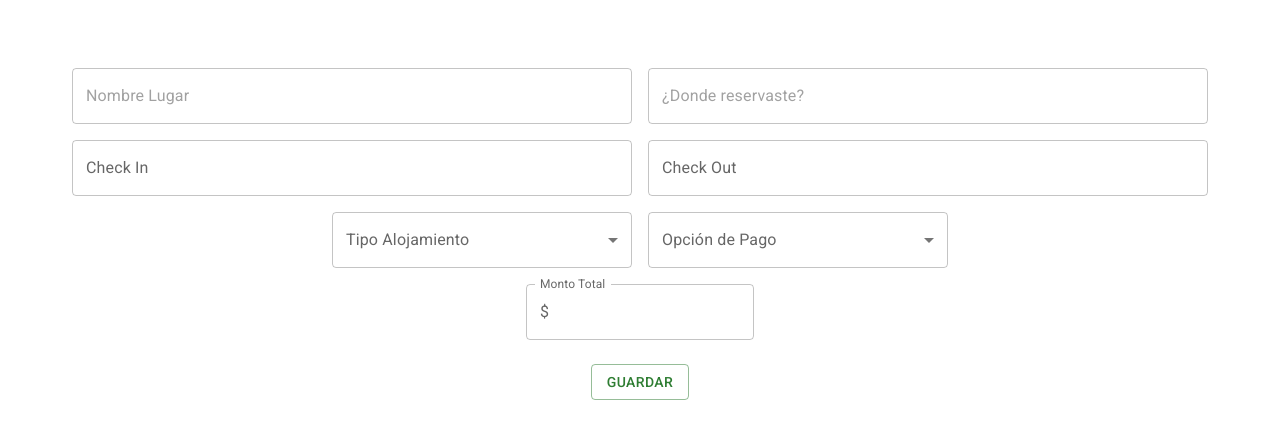
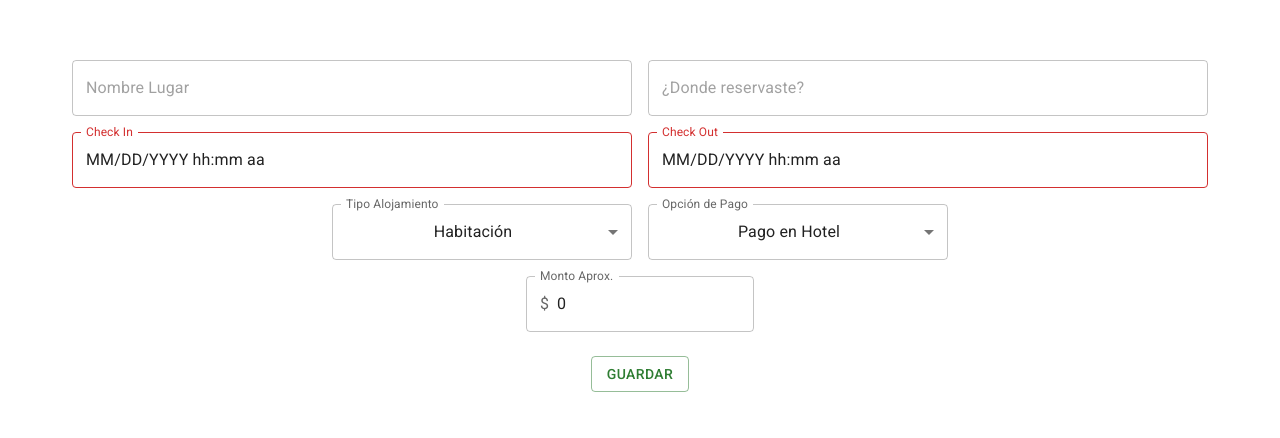
Before and after one commit to jorginho222/reisen, a React (Vite) app: page / in a window 1280 px wide. Shown: the part 170-608 px from the top of the page. Built offline with nearby package versions, Linux system fonts and the light colour scheme.

Commit message:
Manage booking form and state

```diff
--- a/package.json
+++ b/package.json
@@ -16,7 +16,8 @@
     "@mui/x-date-pickers": "^6.13.0",
     "dayjs": "^1.11.9",
     "react": "^18.2.0",
-    "react-dom": "^18.2.0"
+    "react-dom": "^18.2.0",
+    "zustand": "^4.4.1"
   },
   "devDependencies": {
     "@types/react": "^18.2.15",
--- a/src/App.tsx
+++ b/src/App.tsx
@@ -6,23 +6,29 @@ import {
   Button,
   FormControl,
   InputAdornment,
-  InputLabel, MenuItem, OutlinedInput,
+  InputLabel,
+  MenuItem,
+  OutlinedInput,
   Select,
   TextField
 } from "@mui/material";
 import React, {useState} from "react";
+import {PaymentOptions} from "./types/PaymentOptions.ts";
+import {HousingTypes} from "./types/HousingTypes.ts";
+import {BookingRequest} from "./interfaces/BookingRequest.ts";
+import {useBooking} from "./store.tsx";
 
 function App() {
-  enum PaymentOptions {
-    Paid = 'paid',
-    NoPaid = 'noPaid',
-    Signed = 'signed'
-  }
-  enum HousingTypes {
-    Apartment = 'apartment',
-    Room = 'room',
-    Hostel = 'hostel'
-  }
+  const [booking, setBooking] = useState<BookingRequest>({
+    name: '',
+    origin: '',
+    checkIn: '',
+    checkOut: '',
+    housingType: HousingTypes.Room,
+    paymentOption: PaymentOptions.NoPaid,
+    totalAmount: 0,
+    partialAmount: 0
+  })
   const paymentOptions = [
     {text: 'Está Pago', value: PaymentOptions.Paid},
     {text: 'Pago en Hotel', value: PaymentOptions.NoPaid},
@@ -33,15 +39,8 @@ function App() {
     {text: 'Habitación', value: HousingTypes.Room},
     {text: 'Hostel', value: HousingTypes.Hostel}
   ]
-
-  const [paymentOption, setPaymentOption] = useState('')
-  const [housingType, setHousingType] = useState('')
-  const handlePaymentOption = (evt: React.ChangeEvent<HTMLInputElement>) => {
-    setPaymentOption((evt.target as HTMLInputElement).value)
-  }
-  const handleHousingType = (evt: React.ChangeEvent<HTMLInputElement>) => {
-    setHousingType((evt.target as HTMLInputElement).value)
-  }
+  const addBooking = useBooking(state => state.addBooking)
+  const bookingList = useBooking(state => state.bookings)
 
   return (
     <>
@@ -58,17 +57,33 @@ function App() {
           placeholder="Nombre Lugar"
           multiline
           maxRows={4}
+          value={booking.name}
+          onChange={(evt) => {
+            setBooking({...booking, name: evt.target.value})
+          }}
         />
         <TextField
-          id="outlined-multiline-flexible"
+          id="outlined-multiline-flexible-2"
           placeholder="¿Donde reservaste?"
           multiline
           maxRows={4}
+          value={booking.origin}
+          onChange={(evt) => setBooking({...booking, origin: evt.target.value})}
         />
         <div>
           <LocalizationProvider dateAdapter={AdapterDayjs}>
-            <DateTimePicker label="Check In"/>
-            <DateTimePicker label="Check Out"/>
+            <DateTimePicker
+              value={booking.checkIn}
+              label="Check In"
+              onChange={(evt) => {
+                setBooking({...booking, checkIn: evt.$d.toString()})
+              }}
+            />
+            <DateTimePicker
+              value={booking.checkOut}
+              label="Check Out"
+              onChange={(evt) => setBooking({...booking, checkOut: evt.$d.toString()})}
+            />
           </LocalizationProvider>
         </div>
         <FormControl sx={{ m: 1, minWidth: 300 }}>
@@ -76,8 +91,8 @@ function App() {
           <Select
             labelId="demo-simple-select-label"
             id="demo-simple-select"
-            value={housingType}
-            onChange={handleHousingType}
+            value={booking.housingType}
+            onChange={(e) => setBooking({...booking, housingType: e.target.value})}
             label="Tipo Alojamiento"
           >
             {housingTypes.map(type => (
@@ -91,8 +106,8 @@ function App() {
           <Select
             labelId="demo-simple-select-label"
             id="demo-simple-select"
-            value={paymentOption}
-            onChange={handlePaymentOption}
+            value={booking.paymentOption}
+            onChange={e => setBooking({...booking, paymentOption: e.target.value})}
             label="Opción de Pago"
           >
             {paymentOptions.map(option => (
@@ -102,26 +117,47 @@ function App() {
           </Select>
         </FormControl>
         <div>
-          {paymentOption === PaymentOptions.Signed && (
+          {booking.paymentOption === PaymentOptions.Signed && (
             <FormControl sx={{ m: 1 }}>
               <InputLabel id="demo-simple-select-label">Seña</InputLabel>
               <OutlinedInput
                 id="outlined-adornment-amount"
+                value={booking.partialAmount}
+                type="number"
                 startAdornment={<InputAdornment position="start">$</InputAdornment>}
                 label="Seña"
+                onChange={(e) => setBooking({...booking, partialAmount: Number(e.target.value)})}
               />
             </FormControl>
           )}
           <FormControl sx={{ m: 1 }}>
-            <InputLabel id="demo-simple-select-label">{paymentOption === PaymentOptions.NoPaid ? 'Monto Aprox.' : 'Monto Total'}</InputLabel>
+            <InputLabel id="demo-simple-select-label">{booking.paymentOption === PaymentOptions.NoPaid ? 'Monto Aprox.' : 'Monto Total'}</InputLabel>
             <OutlinedInput
               id="outlined-adornment-amount"
+              value={booking.totalAmount}
+              type="number"
               startAdornment={<InputAdornment position="start">$</InputAdornment>}
-              label={paymentOption === PaymentOptions.NoPaid ? 'Monto Aprox.' : 'Monto Total'}
+              label={booking.paymentOption === PaymentOptions.NoPaid ? 'Monto Aprox.' : 'Monto Total'}
+              onChange={(e) => setBooking({...booking, totalAmount: Number(e.target.value)})}
             />
           </FormControl>
         </div>
-        <Box sx={{mt: 2}}><Button color="success" variant="outlined">Guardar</Button></Box>
+        <Box sx={{mt: 2}}>
+          <Button
+            color="success"
+            variant="outlined"
+            onClick={() => addBooking(booking)}
+          >
+            Guardar
+          </Button>
+        </Box>
+      </Box>
+      <Box sx={{mt: 2}}>
+        <ul>
+          {bookingList.map(booking =>
+            (<li key={booking.name}>{booking.name}</li>)
+          )}
+        </ul>
       </Box>
     </>
   )
--- /dev/null
+++ b/src/interfaces/BookingRequest.ts
@@ -0,0 +1,13 @@
+import {HousingTypes} from "../types/HousingTypes.ts";
+import {PaymentOptions} from "../types/PaymentOptions.ts";
+
+export interface BookingRequest {
+  name: string,
+  origin: string,
+  checkIn: string,
+  checkOut: string,
+  housingType: HousingTypes,
+  paymentOption: PaymentOptions,
+  totalAmount: number,
+  partialAmount?: number
+}
--- /dev/null
+++ b/src/store.tsx
@@ -0,0 +1,17 @@
+import {create} from "zustand";
+import {BookingRequest} from "./interfaces/BookingRequest.ts";
+
+export const useBooking = create<{
+  bookings: BookingRequest[]
+  addBooking: (booking: BookingRequest) => void
+}>((set, get) => ({
+  bookings: [],
+  addBooking: async booking => {
+    try {
+      // await fetch('')
+      set({ bookings: [...get().bookings, booking] })
+    } catch (err) {
+
+    }
+  }
+}))
--- /dev/null
+++ b/src/types/HousingTypes.ts
@@ -0,0 +1,5 @@
+export enum HousingTypes {
+  Apartment = 'apartment',
+  Room = 'room',
+  Hostel = 'hostel'
+}
--- /dev/null
+++ b/src/types/PaymentOptions.ts
@@ -0,0 +1,5 @@
+export enum PaymentOptions {
+  Paid = 'paid',
+  NoPaid = 'noPaid',
+  Signed = 'signed'
+}
```
Also changed, not shown: 1 other file (tests, documents, lock files or other folders).
